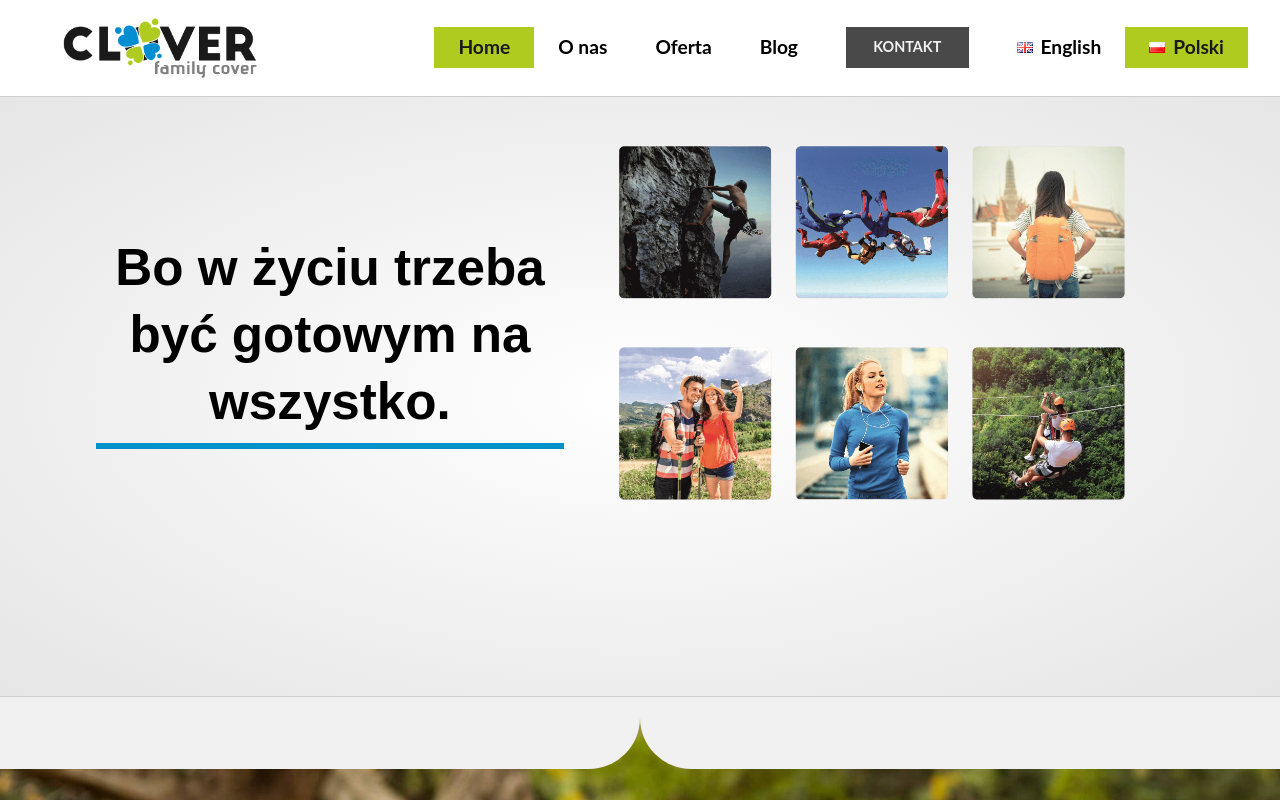
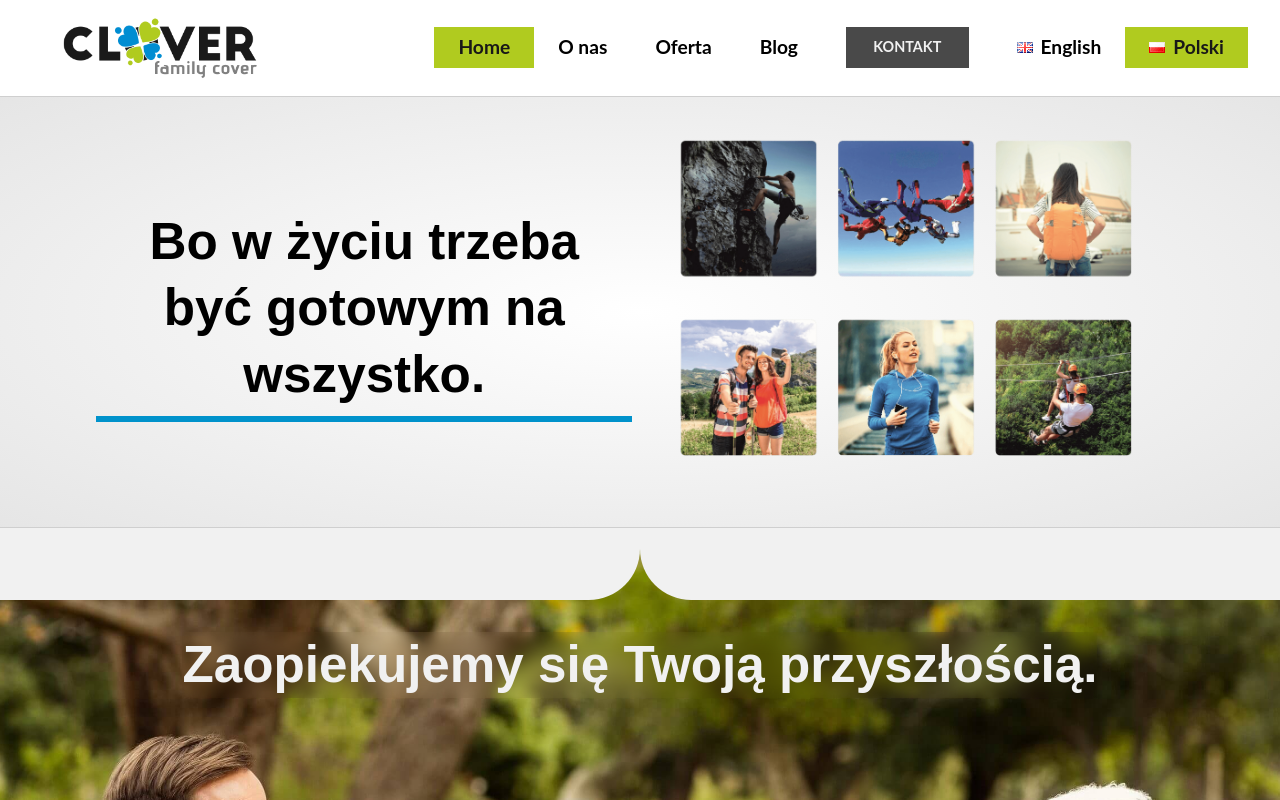
Before and after one commit to TZ-fn/MyClover, a React (Vite) app: page / in a window 1280 px wide. Shown: the top 800 px of the page. Built offline with nearby package versions, Linux system fonts and the light colour scheme; a web font is replaced by a local one.

Commit message:
fix: change the sizing of the hero image

```diff
--- a/src/components/HeroBanner/HeroBanner.module.scss
+++ b/src/components/HeroBanner/HeroBanner.module.scss
@@ -1,7 +1,6 @@
 .mainWrapper {
   margin: auto;
   padding: 0 6rem;
-  min-height: 75vh;
   background: radial-gradient(hsl(0, 0%, 100%), hsl(0, 0%, 90%));
   border-bottom: 1px solid var(--grey);
 }
@@ -31,13 +30,10 @@
   border-bottom: clamp(1px, 1vw, 6px) solid var(--accent-color-blue);
 }
 
-.heroImageOne,
-.heroImageTwo {
-  max-width: 57%;
+.heroImageOne {
+  max-width: 51%;
 }
 
-.heroImageOne {
-  position: relative;
-  top: -1px;
-  margin-right: -5rem;
+.heroImageTwo {
+  max-width: 50.7%;
 }
```
